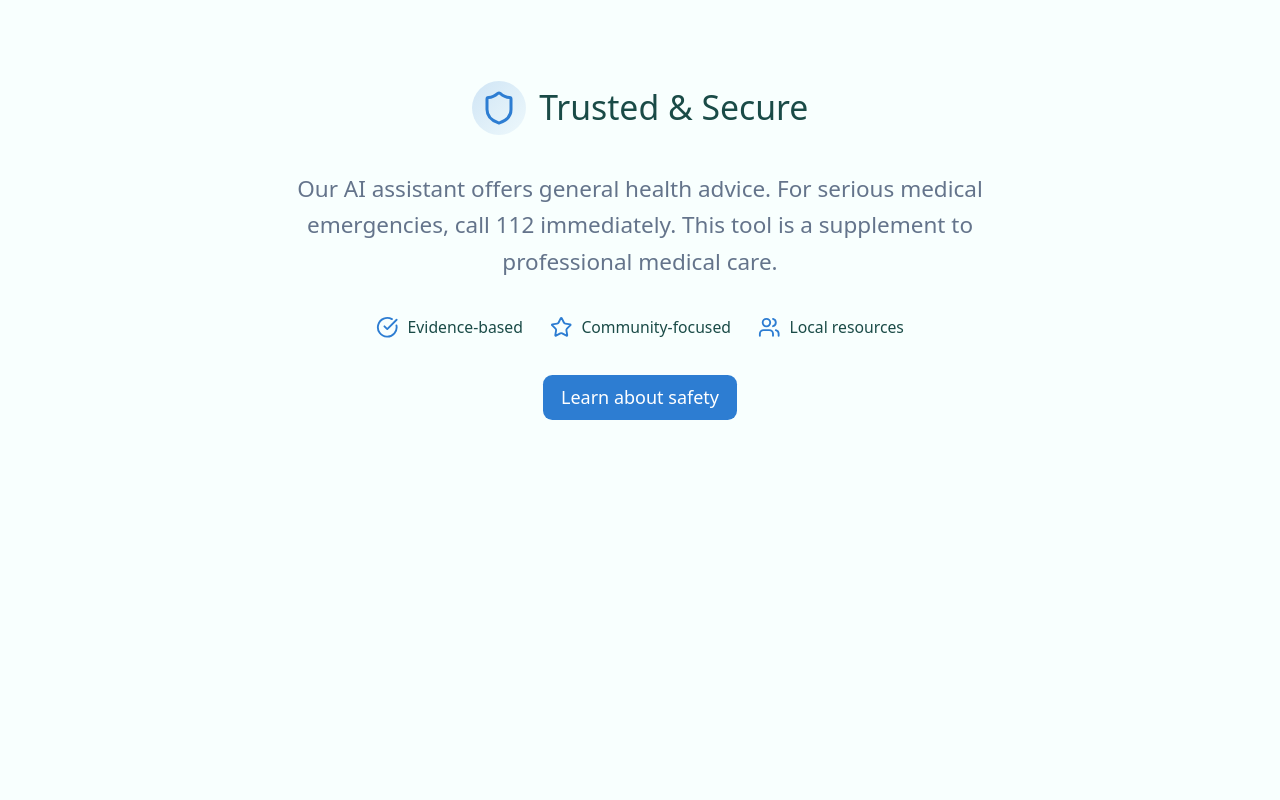
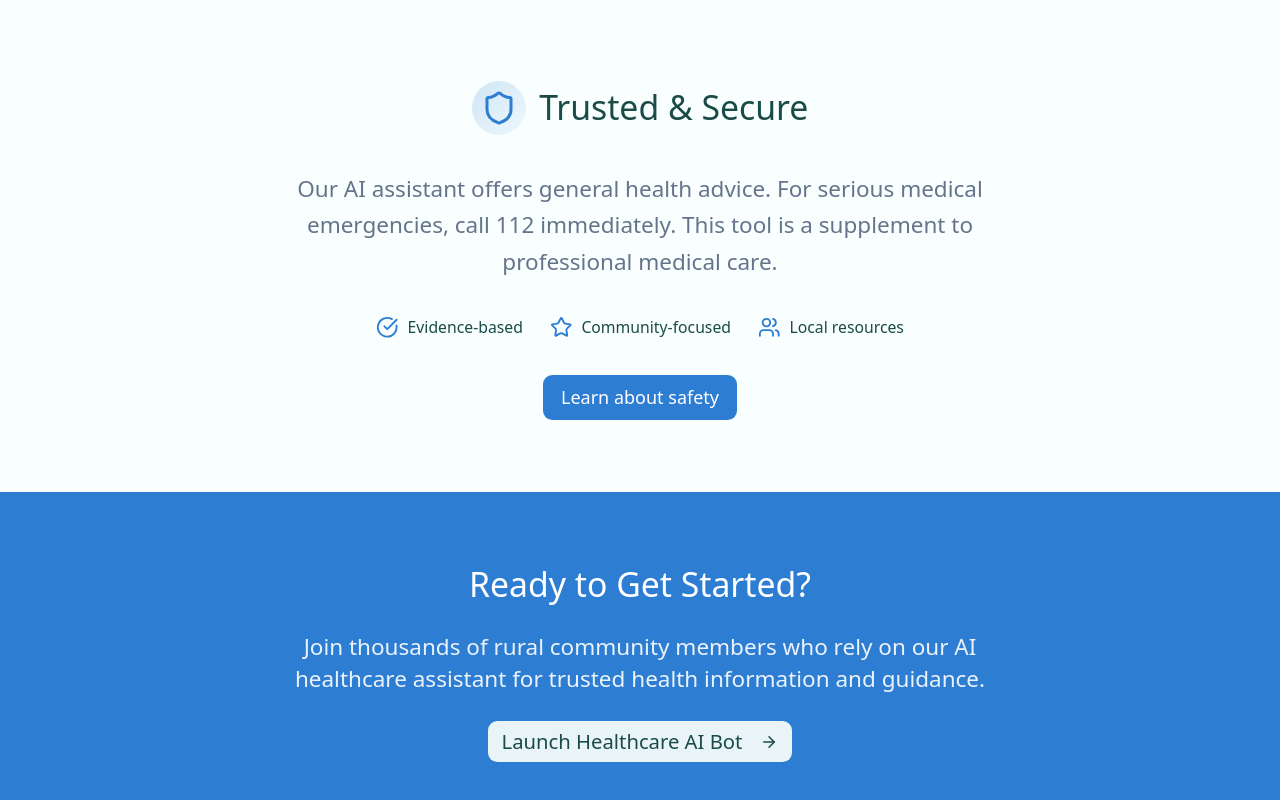
Before and after one commit to CodeX047/Health-Care-bot, a React (Vite) app: page / in a window 1280 px wide. Shown: the part 1722-2522 px from the top of the page. Before the commit the page ends 2214 px from the top, so only its background shows below. Built offline with nearby package versions, Linux system fonts and the light colour scheme.

Commit message:
Import CTA section to Page

```diff
--- a/src/components/landing/Page.jsx
+++ b/src/components/landing/Page.jsx
@@ -3,6 +3,7 @@ import NavBar from './NavBar'
 import Hero from './Hero'
 import Feature from './Feature'
 import Trust from './Trust'
+import CTA from './CTA'
 
 const Page = () => {
 
@@ -12,6 +13,7 @@ const Page = () => {
       <Hero />
       <Feature />
       <Trust />
+      <CTA />
     </main>
   )
 }
```
